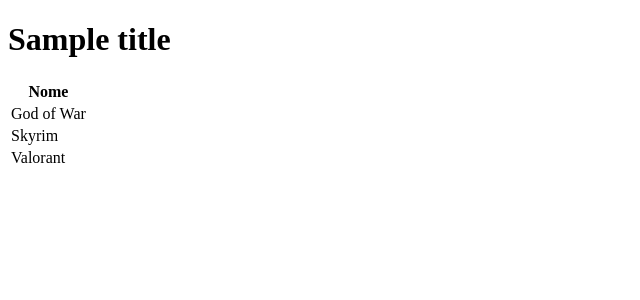
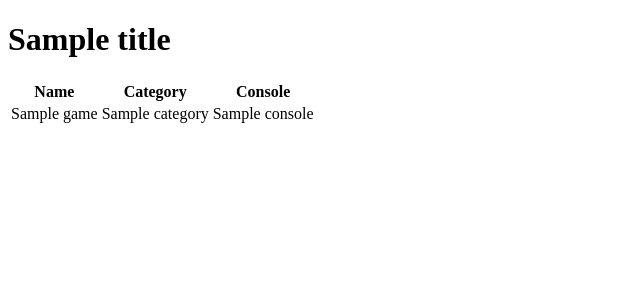
Before and after one commit to paulazaidel/flask_sample_crud, a Flask app: template templates/list.html in a window 1280 px wide. Shown: the top 300 px of the page, without its empty margins (0-640 px from the left). Run offline with Flask 3, Linux system fonts and the light colour scheme; the template is opened without the code that fills it: most values are stand-ins (such as "Sample title", 1, 10 or a date in 2020).

Commit message:
update list.html adding games with delimiters

```diff
--- a/main.py
+++ b/main.py
@@ -3,9 +3,20 @@
 app = Flask(__name__)
 
 
-@app.route('/hello_world')
-def hello_world():
-    return render_template('list.html', title="Games")
+class Game:
+    def __init__(self, name, category, console):
+        self.name = name
+        self.category = category
+        self.console = console
+
+@app.route('/list')
+def list_games():
+    games = [
+        Game('Tetris', 'Puzzle', 'Atari'),
+        Game('God of War', 'Rock in Slash', 'PS2')
+    ]
+
+    return render_template('list.html', title='Games', games=games)
 
 
 app.run(port=8080)
--- a/templates/list.html
+++ b/templates/list.html
@@ -13,19 +13,19 @@
         <table class="table table-striped table-responsive table-bordered">
             <thead class="thead-default">
                 <tr>
-                    <th>Nome</th>
+                    <th>Name</th>
+                    <th>Category</th>
+                    <th>Console</th>
                 </tr>
             </thead>
             <tbody>
-                <tr>
-                    <td>God of War</td>
-                </tr>
-                <tr>
-                    <td>Skyrim</td>
-                </tr>
-                <tr>
-                    <td>Valorant</td>
-                </tr>
+                {% for game in games %}
+                    <tr>
+                        <td>{{game.name}}</td>
+                        <td>{{game.category}}</td>
+                        <td>{{game.console}}</td>
+                    </tr>
+                {% endfor %}
             </tbody>
         </table>
     </div>
```
